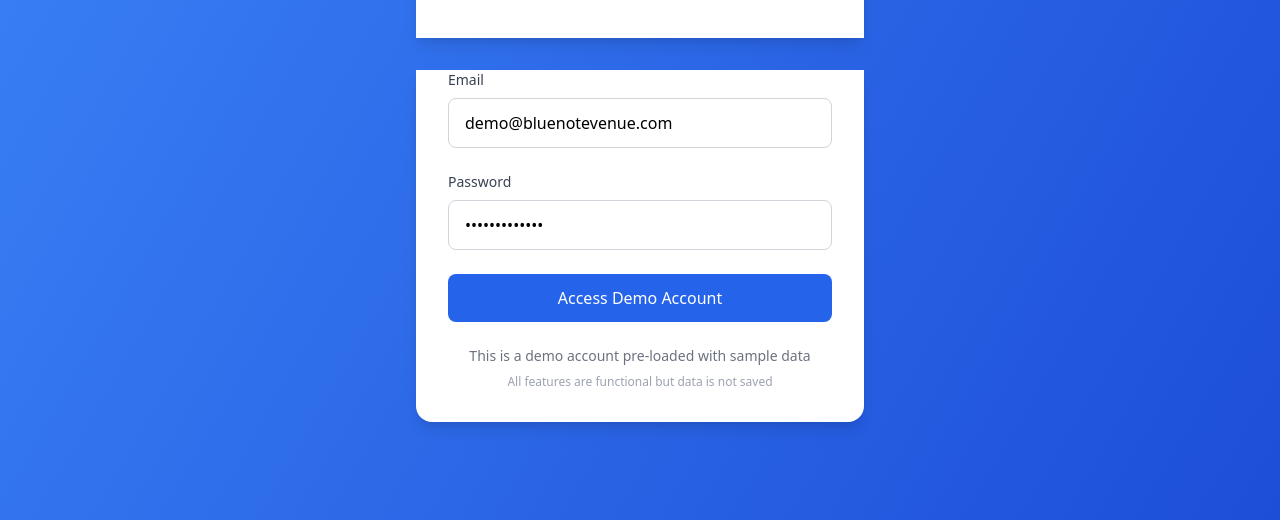
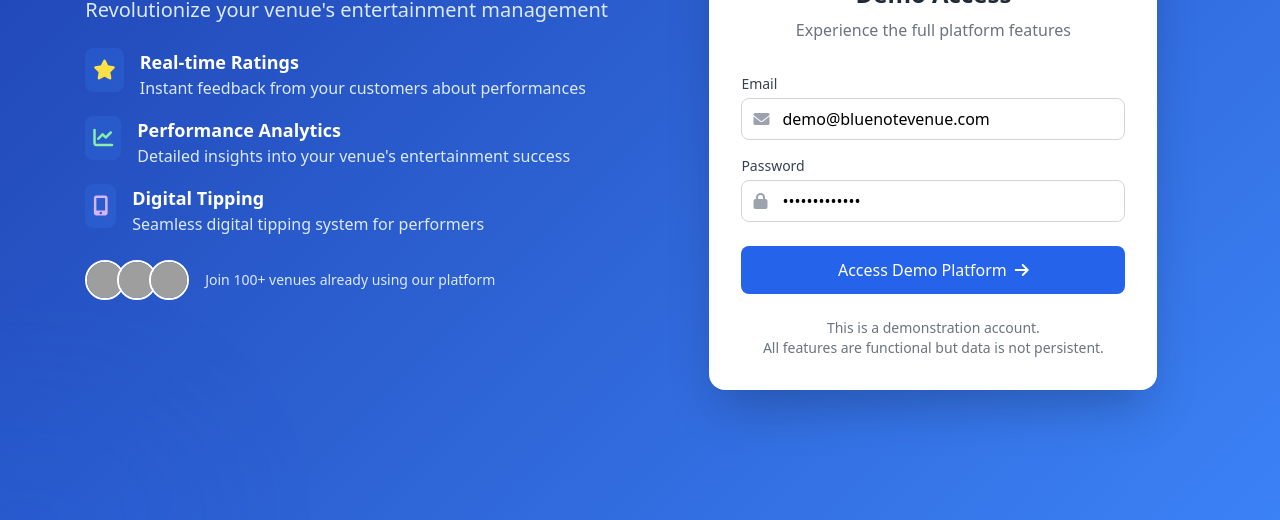
Before and after one commit to lukevonbergen/charlie_money, a plain HTML site: page index.html in a window 1280 px wide. Shown: the part 280-800 px from the top of the page. Drawn offline with nearby package versions, Linux system fonts and the light colour scheme; grey boxes are pictures that could not be loaded.

Commit message:
Update index.html

```diff
--- a/index.html
+++ b/index.html
@@ -3,114 +3,161 @@
 <head>
     <meta charset="UTF-8">
     <meta name="viewport" content="width=device-width, initial-scale=1.0">
-    <title>Performance Manager - Demo</title>
+    <title>Performance Manager - Demo Platform</title>
     <script src="https://cdn.tailwindcss.com"></script>
-    <script src="https://cdnjs.cloudflare.com/ajax/libs/gsap/3.9.1/gsap.min.js"></script>
+    <link href="https://cdnjs.cloudflare.com/ajax/libs/font-awesome/6.0.0/css/all.min.css" rel="stylesheet">
     <style>
-        .fade-in {
-            opacity: 0;
-            transform: translateY(20px);
+        .gradient-bg {
+            background: linear-gradient(135deg, #1e40af 0%, #3b82f6 100%);
         }
-
-        .gradient-background {
-            background: linear-gradient(120deg, #3b82f6 0%, #1d4ed8 100%);
+        .card-shine {
+            position: relative;
+            overflow: hidden;
         }
-
-        .input-focus {
-            transition: all 0.3s ease;
+        .card-shine::before {
+            content: '';
+            position: absolute;
+            top: -50%;
+            left: -50%;
+            width: 200%;
+            height: 200%;
+            background: linear-gradient(
+                45deg,
+                transparent 0%,
+                rgba(255, 255, 255, 0.1) 50%,
+                transparent 100%
+            );
+            transform: rotate(45deg);
+            animation: shine 3s infinite;
         }
-
-        .input-focus:focus {
-            transform: scale(1.02);
+        @keyframes shine {
+            0% { transform: translateX(-50%) rotate(45deg); }
+            100% { transform: translateX(150%) rotate(45deg); }
         }
-
-        .login-button {
-            transition: all 0.3s ease;
+        .floating {
+            animation: float 3s ease-in-out infinite;
         }
-
-        .login-button:hover {
-            transform: translateY(-2px);
-            box-shadow: 0 4px 12px rgba(59, 130, 246, 0.3);
-        }
-
-        @keyframes pulse {
-            0% { transform: scale(1); }
-            50% { transform: scale(1.05); }
-            100% { transform: scale(1); }
-        }
-
-        .pulse {
-            animation: pulse 2s infinite;
+        @keyframes float {
+            0% { transform: translateY(0px); }
+            50% { transform: translateY(-10px); }
+            100% { transform: translateY(0px); }
         }
     </style>
 </head>
-<body class="gradient-background min-h-screen flex items-center justify-center px-4">
-    <div class="max-w-md w-full space-y-8 fade-in">
-        <!-- Logo Section -->
-        <div class="bg-white rounded-t-2xl p-8 text-center shadow-lg">
-            <div class="mb-6">
-                <svg class="mx-auto h-16 w-16 text-blue-600" fill="none" viewBox="0 0 24 24" stroke="currentColor">
-                    <path stroke-linecap="round" stroke-linejoin="round" stroke-width="2"
-                          d="M9 19V6l12-3v13M9 19c0 1.105-1.343 2-3 2s-3-.895-3-2 1.343-2 3-2 3 .895 3 2zm12-3c0 1.105-1.343 2-3 2s-3-.895-3-2 1.343-2 3-2 3 .895 3 2zM9 10l12-3"/>
-                </svg>
+<body class="gradient-bg min-h-screen flex items-center justify-center p-4">
+    <div class="max-w-6xl mx-auto grid grid-cols-1 lg:grid-cols-2 gap-8 items-center">
+        <!-- Left Side - Platform Info -->
+        <div class="text-white space-y-6 p-4">
+            <div class="space-y-4">
+                <h1 class="text-4xl font-bold">Performance Manager</h1>
+                <p class="text-xl text-blue-100">Revolutionize your venue's entertainment management</p>
             </div>
-            <h2 class="text-3xl font-bold text-gray-900 mb-2">Performance Manager</h2>
-            <p class="text-gray-600">Demo Account Access</p>
+
+            <div class="space-y-4 mt-8">
+                <div class="flex items-start space-x-4">
+                    <div class="p-2 bg-blue-500 bg-opacity-20 rounded-lg">
+                        <i class="fas fa-star text-yellow-300 text-xl"></i>
+                    </div>
+                    <div>
+                        <h3 class="font-semibold text-lg">Real-time Ratings</h3>
+                        <p class="text-blue-100">Instant feedback from your customers about performances</p>
+                    </div>
+                </div>
+
+                <div class="flex items-start space-x-4">
+                    <div class="p-2 bg-blue-500 bg-opacity-20 rounded-lg">
+                        <i class="fas fa-chart-line text-green-300 text-xl"></i>
+                    </div>
+                    <div>
+                        <h3 class="font-semibold text-lg">Performance Analytics</h3>
+                        <p class="text-blue-100">Detailed insights into your venue's entertainment success</p>
+                    </div>
+                </div>
+
+                <div class="flex items-start space-x-4">
+                    <div class="p-2 bg-blue-500 bg-opacity-20 rounded-lg">
+                        <i class="fas fa-mobile-alt text-purple-300 text-xl"></i>
+                    </div>
+                    <div>
+                        <h3 class="font-semibold text-lg">Digital Tipping</h3>
+                        <p class="text-blue-100">Seamless digital tipping system for performers</p>
+                    </div>
+                </div>
+            </div>
+
+            <div class="flex items-center space-x-4 mt-8">
+                <div class="flex -space-x-2">
+                    <img src="https://api.dicebear.com/7.x/avataaars/svg?seed=1" alt="User" class="w-10 h-10 rounded-full border-2 border-white">
+                    <img src="https://api.dicebear.com/7.x/avataaars/svg?seed=2" alt="User" class="w-10 h-10 rounded-full border-2 border-white">
+                    <img src="https://api.dicebear.com/7.x/avataaars/svg?seed=3" alt="User" class="w-10 h-10 rounded-full border-2 border-white">
+                </div>
+                <p class="text-sm text-blue-100">Join 100+ venues already using our platform</p>
+            </div>
         </div>
 
-        <!-- Login Form -->
-        <div class="bg-white rounded-b-2xl px-8 pb-8 shadow-lg">
-            <form class="space-y-6" id="loginForm">
-                <div>
-                    <label class="block text-sm font-medium text-gray-700 mb-2">Email</label>
-                    <input type="email" value="demo@bluenotevenue.com" readonly
-                           class="input-focus w-full px-4 py-3 rounded-lg border border-gray-300 focus:ring-2 focus:ring-blue-500 focus:border-transparent" />
+        <!-- Right Side - Login Form -->
+        <div class="card-shine bg-white rounded-2xl shadow-2xl p-8 max-w-md w-full mx-auto">
+            <div class="text-center mb-8">
+                <div class="w-20 h-20 bg-blue-500 rounded-full mx-auto mb-4 floating flex items-center justify-center">
+                    <i class="fas fa-music text-3xl text-white"></i>
+                </div>
+                <h2 class="text-2xl font-bold text-gray-800">Demo Access</h2>
+                <p class="text-gray-500 mt-2">Experience the full platform features</p>
+            </div>
+
+            <form action="dashboard.html" class="space-y-6">
+                <div class="space-y-4">
+                    <div>
+                        <label class="block text-sm font-medium text-gray-700 mb-1">Email</label>
+                        <div class="relative">
+                            <div class="absolute inset-y-0 left-0 pl-3 flex items-center pointer-events-none">
+                                <i class="fas fa-envelope text-gray-400"></i>
+                            </div>
+                            <input
+                                type="email"
+                                value="demo@bluenotevenue.com"
+                                readonly
+                                class="pl-10 w-full px-4 py-2 border border-gray-300 rounded-lg focus:ring-2 focus:ring-blue-500 focus:border-transparent"
+                            >
+                        </div>
+                    </div>
+
+                    <div>
+                        <label class="block text-sm font-medium text-gray-700 mb-1">Password</label>
+                        <div class="relative">
+                            <div class="absolute inset-y-0 left-0 pl-3 flex items-center pointer-events-none">
+                                <i class="fas fa-lock text-gray-400"></i>
+                            </div>
+                            <input
+                                type="password"
+                                value="demoaccess123"
+                                readonly
+                                class="pl-10 w-full px-4 py-2 border border-gray-300 rounded-lg focus:ring-2 focus:ring-blue-500 focus:border-transparent"
+                            >
+                        </div>
+                    </div>
                 </div>
 
-                <div>
-                    <label class="block text-sm font-medium text-gray-700 mb-2">Password</label>
-                    <input type="password" value="demoaccess123" readonly
-                           class="input-focus w-full px-4 py-3 rounded-lg border border-gray-300 focus:ring-2 focus:ring-blue-500 focus:border-transparent" />
-                </div>
+                <button
+                    type="submit"
+                    class="w-full py-3 px-4 bg-blue-600 hover:bg-blue-700 text-white font-medium rounded-lg transition-colors duration-200 flex items-center justify-center space-x-2"
+                >
+                    <span>Access Demo Platform</span>
+                    <i class="fas fa-arrow-right"></i>
+                </button>
+            </form>
 
-                <button type="submit"
-                        class="login-button w-full py-3 px-4 rounded-lg bg-blue-600 text-white font-medium hover:bg-blue-700 focus:outline-none focus:ring-2 focus:ring-offset-2 focus:ring-blue-500">
-                    Access Demo Account
-                </button>
-
-                <div class="text-center space-y-2">
-                    <p class="text-sm text-gray-500">This is a demo account pre-loaded with sample data</p>
-                    <p class="text-xs text-gray-400">All features are functional but data is not saved</p>
-                </div>
-            </form>
+            <div class="mt-6 text-center text-sm text-gray-500">
+                <p>This is a demonstration account.</p>
+                <p>All features are functional but data is not persistent.</p>
+            </div>
         </div>
     </div>
 
-    <script>
-        document.addEventListener('DOMContentLoaded', () => {
-            // Animate elements in
-            gsap.to('.fade-in', {
-                duration: 1,
-                opacity: 1,
-                y: 0,
-                ease: 'power3.out'
-            });
-
-            // Handle form submission
-            document.getElementById('loginForm').addEventListener('submit', (e) => {
-                e.preventDefault();
-
-                // Animate button
-                const button = e.target.querySelector('button');
-                button.textContent = 'Loading...';
-                button.disabled = true;
-
-                // Simulate loading
-                setTimeout(() => {
-                    window.location.href = 'dashboard.html';
-                }, 1000);
-            });
-        });
-    </script>
+    <!-- Optional: Background Elements -->
+    <div class="fixed top-0 left-0 w-full h-full pointer-events-none overflow-hidden -z-10">
+        <div class="absolute top-0 right-0 w-1/3 h-1/3 bg-blue-400 rounded-full filter blur-3xl opacity-10 transform translate-x-1/2 -translate-y-1/2"></div>
+        <div class="absolute bottom-0 left-0 w-1/3 h-1/3 bg-blue-600 rounded-full filter blur-3xl opacity-10 transform -translate-x-1/2 translate-y-1/2"></div>
+    </div>
 </body>
 </html>
```
